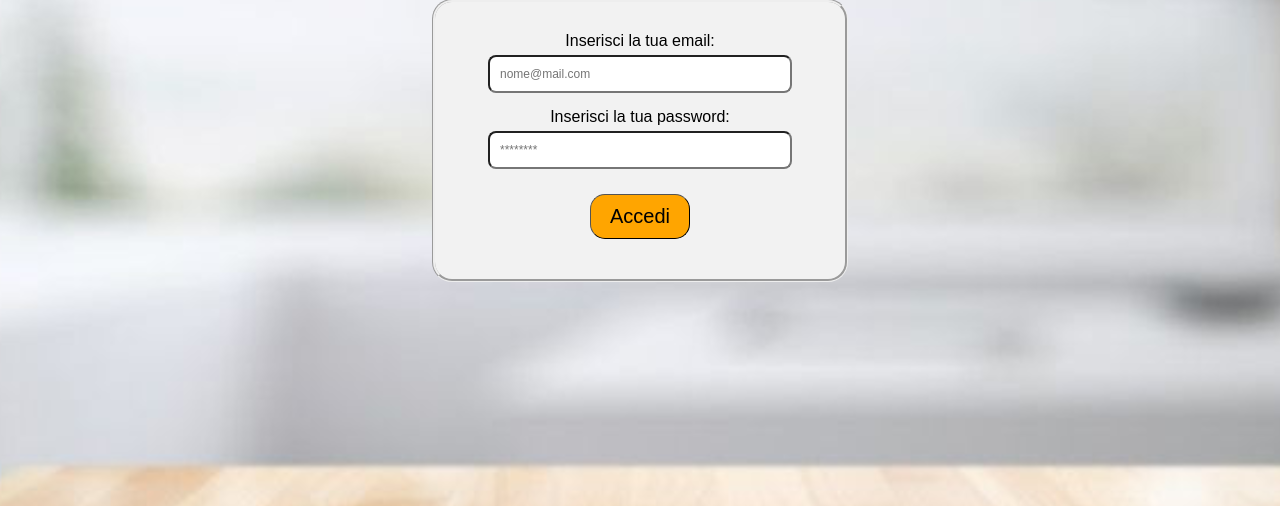
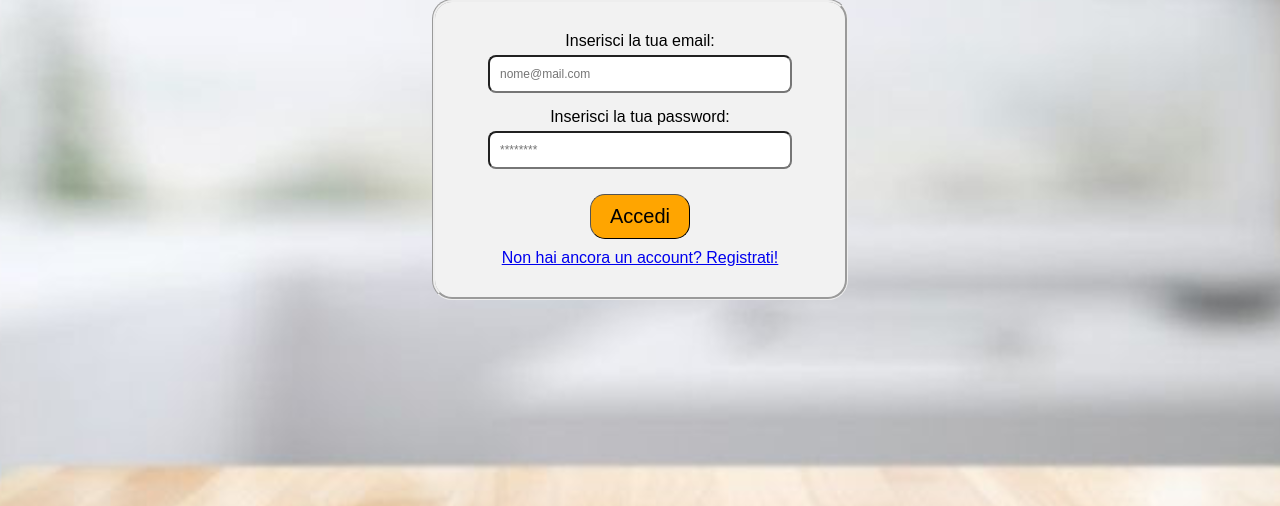
Before and after one commit to lucaesposito011/StudentKitchen, a Flask app: page /login in a window 1280 px wide. Shown: the part 164-670 px from the top of the page. Run offline with Flask 3, Linux system fonts and the light colour scheme.

Commit message:
Added hyperlinks to navigate between login and register page.

```diff
--- a/templates/login.html
+++ b/templates/login.html
@@ -17,6 +17,7 @@
         <input id="log_userpassword" name="log_userpassword" type="password" placeholder="********" required/><br/>
         <input type="submit" value="Accedi">
     </form>
+    <a href="/registrazione">Non hai ancora un account? Registrati!</a>
 </div>
 
 </body>
--- a/templates/registrazione.html
+++ b/templates/registrazione.html
@@ -21,6 +21,7 @@
         <input id="reg_userpassword" name="reg_userpassword" type="password" placeholder="********" required/><br/>
         <input type="submit" value="Registrati">
     </form>
+    <a href="/registrazione">Hai già un account? Accedi!</a>
 </div>
 
 </body>
```
